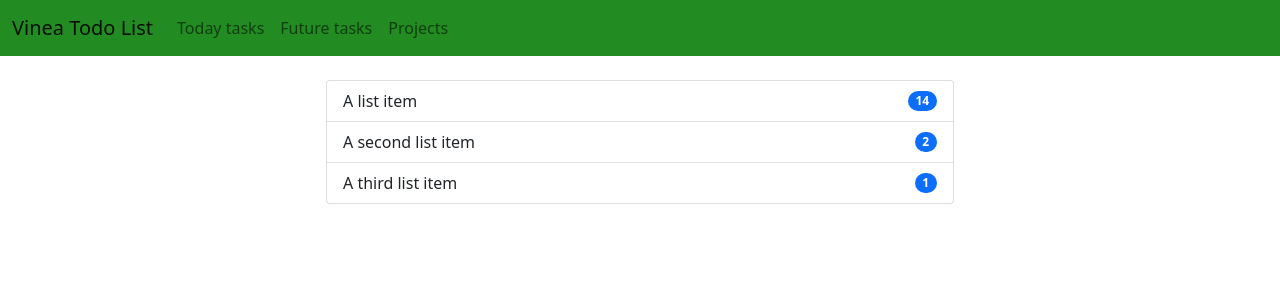
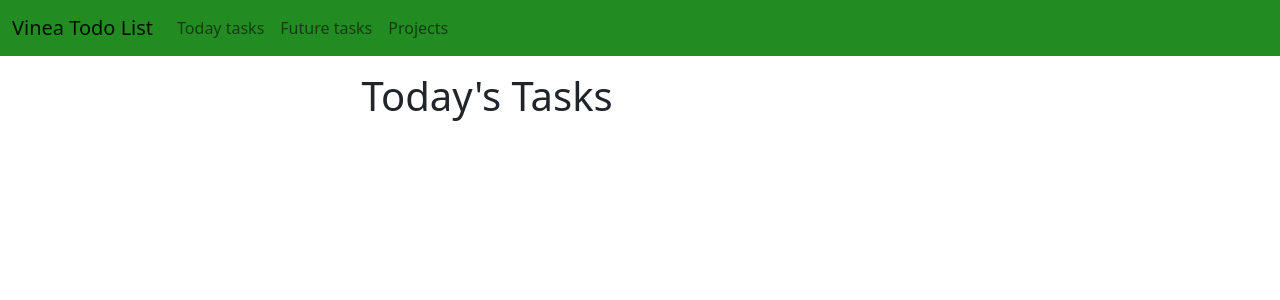
Before and after one commit to KyryloYefremov/TodoListWeb, a Flask app: page / in a window 1280 px wide. Shown: the top 300 px of the page. Run offline with Flask 3, Linux system fonts and the light colour scheme.

Commit message:
Add jinja code to show all tasks from db

```diff
--- a/templates/index.html
+++ b/templates/index.html
@@ -1,21 +1,54 @@
 {% include "header.html" %}
+
+  <header class="masthead">
+    <div class="container position-relative px-4 px-lg-5">
+      <div class="row gx-4 gx-lg-5 justify-content-center">
+        <div class="col-md-10 col-lg-8 col-xl-7">
+          <div class="site-heading">
+            <h1 class="m-3">
+              Today's Tasks
+            </h1>
+          </div>
+        </div>
+      </div>
+    </div>
+  </header>
 
   <div class="row align-items-center h-100">
     <div class="col-12 col-md-6 mx-auto">
       <div class="my-div mt-4">
         <ul class="list-group">
+          {% for task in all_tasks: %}
           <li class="list-group-item d-flex justify-content-between align-items-center">
-            A list item
-            <span class="badge bg-primary rounded-pill">14</span>
+            <div class="form-check">
+                <input class="form-check-input" type="checkbox" id="todo{{ all_tasks.index(task)+1 }}" {% if task.value %}checked{% endif %} >
+                <label class="form-check-label" for="todo{{ all_tasks.index(task)+1 }}">
+                    {{ task.name }}
+                </label>
+            </div>
+
+<!--            <span class="badge bg-primary rounded-pill">14</span>-->
           </li>
-          <li class="list-group-item d-flex justify-content-between align-items-center">
-            A second list item
-            <span class="badge bg-primary rounded-pill">2</span>
-          </li>
-          <li class="list-group-item d-flex justify-content-between align-items-center">
-            A third list item
-            <span class="badge bg-primary rounded-pill">1</span>
-          </li>
+          {% endfor %}
+          <!--          <li class="list-group-item d-flex justify-content-between align-items-center">-->
+<!--            <div class="form-check">-->
+<!--                <input class="form-check-input" type="checkbox" id="todo2">-->
+<!--                <label class="form-check-label" for="todo2">-->
+<!--                    Task to be done-->
+<!--                </label>-->
+<!--            </div>-->
+<!--&lt;!&ndash;            <span class="badge bg-primary rounded-pill">2</span>&ndash;&gt;-->
+<!--          </li>-->
+<!--          <li class="list-group-item d-flex justify-content-between align-items-center">-->
+<!--            <div class="form-check">-->
+<!--                <input class="form-check-input" type="checkbox" id="todo3">-->
+<!--                <label class="form-check-label" for="todo3">-->
+<!--                    Task to be done-->
+<!--                </label>-->
+<!--            </div>-->
+<!--&lt;!&ndash;            A third list item&ndash;&gt;-->
+<!--&lt;!&ndash;            <span class="badge bg-primary rounded-pill">1</span>&ndash;&gt;-->
+<!--          </li>-->
         </ul>
       </div>
     </div>
```
